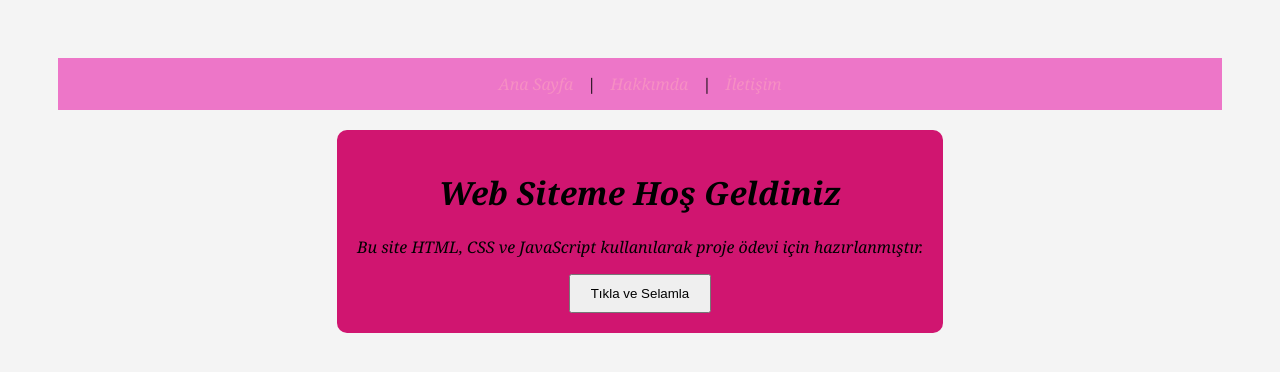
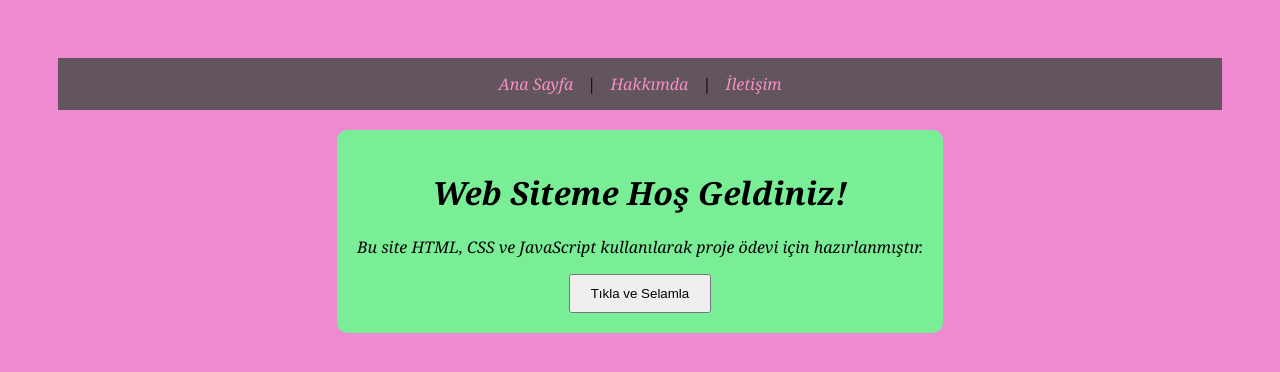
Before and after one commit to hiranurrbattal/bilmuhgirisodev, a plain HTML site: page index.html in a window 1280 px wide. Drawn offline with Linux system fonts and the light colour scheme.

Commit message:
site tasarimi guncellendi

```diff
--- a/index.html
+++ b/index.html
@@ -12,7 +12,7 @@
         <a href="iletisim.html">İletişim</a>
     </nav>
     <main>
-        <h1>Web Siteme Hoş Geldiniz</h1>
+        <h1>Web Siteme Hoş Geldiniz!</h1>
         <p>Bu site HTML, CSS ve JavaScript kullanılarak proje ödevi için hazırlanmıştır.</p>
         <button id="selamButonu">Tıkla ve Selamla</button>
     </main>
--- a/script.js
+++ b/script.js
@@ -1,3 +1,3 @@
 document.getElementById("selamButonu").addEventListener("click", function() {
-    alert("Web siteme hoş geldiniz! Bu bir JavaScript uyarısıdır.");
+    alert("Selam, Websiteme hoş geldiniz!!!");
 });
--- a/style.css
+++ b/style.css
@@ -1,12 +1,12 @@
 body {
     font-family: 'Georgia', serif;
     font-style: italic;
-    background-color: #f4f4f4;
+    background-color: #ef89d2;
     text-align: center;
     padding: 50px;
 }
 nav {
-    background: #ed76c8;
+    background: #63555e;
     padding: 15px;
     margin-bottom: 20px;
 }
@@ -16,7 +16,7 @@ nav a {
     margin: 0 10px;
 }
 main {
-    background: rgb(208, 21, 112);
+    background: rgb(122, 238, 151);
     padding: 20px;
     border-radius: 10px;
     display: inline-block;
```
